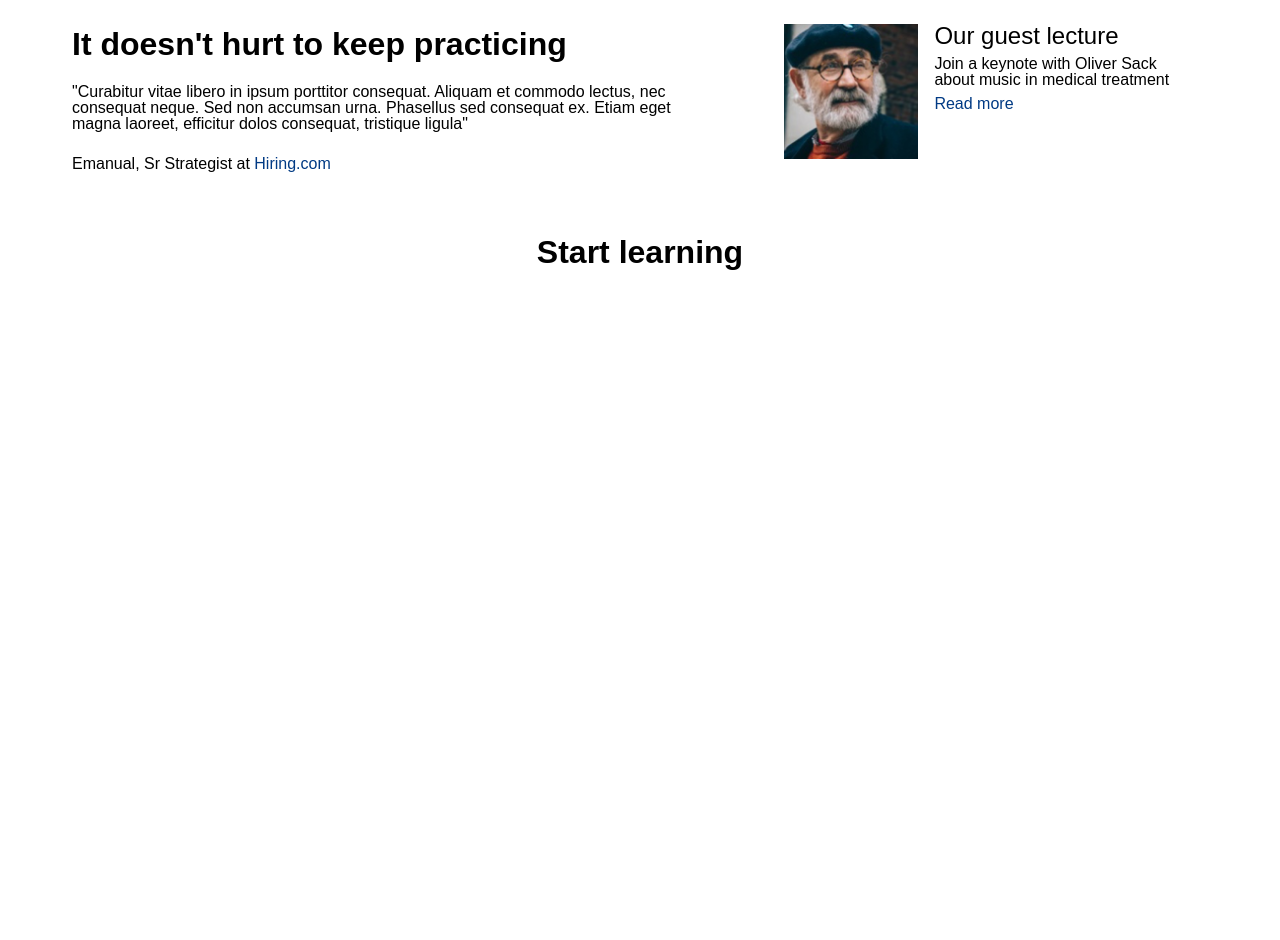
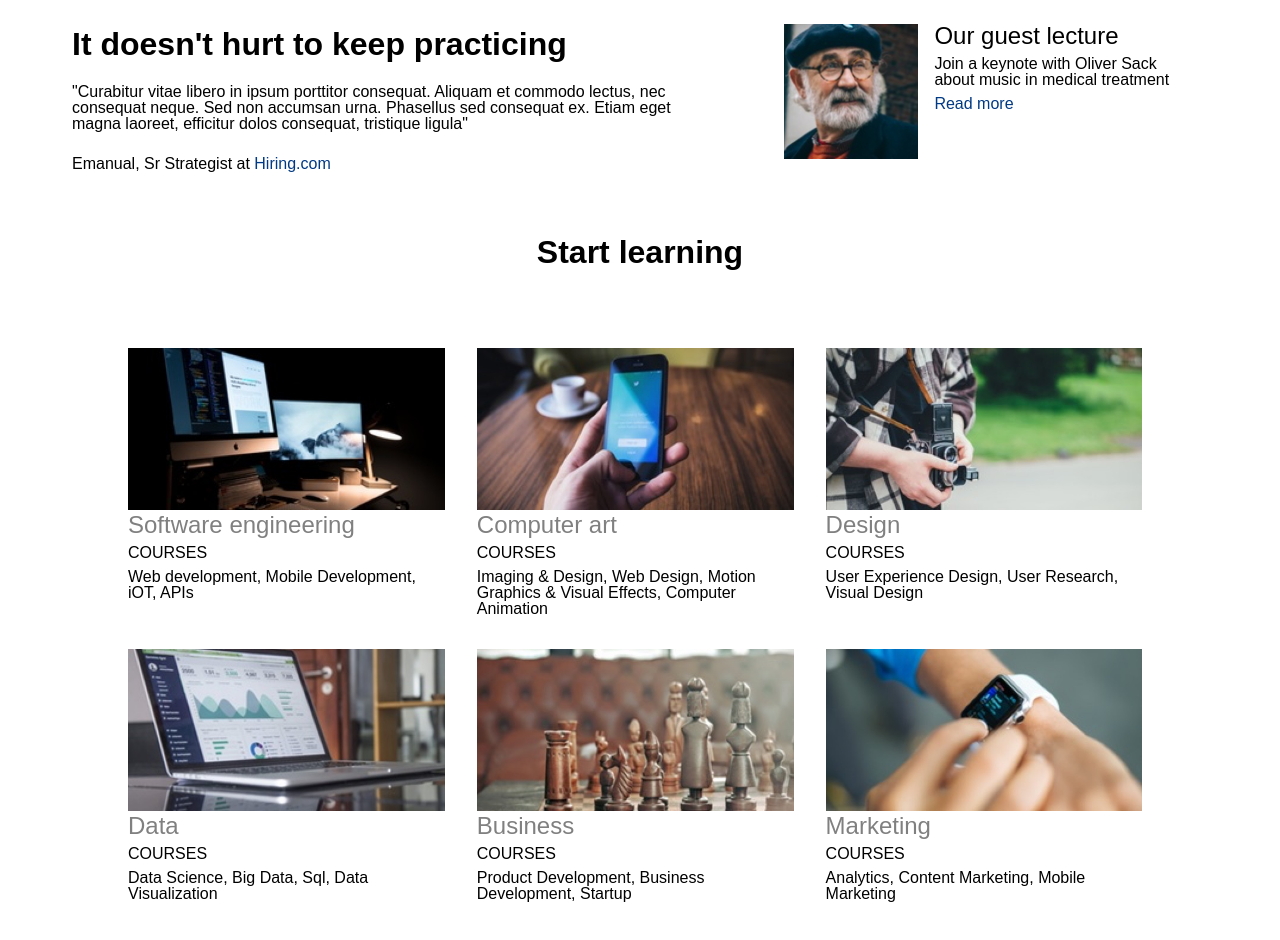
Before and after one commit to Erluke/colmar, a plain HTML site: page index.html in a window 1280 px wide. Shown: the part 987-1927 px from the top of the page. Before the commit the page ends 1287 px from the top, so only its background shows below. Drawn offline with Linux system fonts and the light colour scheme; a web font is replaced by a local one.

Commit message:
add section-3 desktop and style

```diff
--- a/index.html
+++ b/index.html
@@ -189,10 +189,44 @@
         </div>
         <div id="section-3-container">
           <div class="s3-row">
-
+            <div class="course-container">
+              <img src="./resources/images/course-software.jpg">
+              <h3>Software engineering</h3>
+              <h4>COURSES</h4>
+              <p>Web development, Mobile Development, iOT, APIs</p>
+            </div>
+            <div class="course-container">
+              <img src="./resources/images/course-computer-art.jpg">
+              <h3>Computer art</h3>
+              <h4>COURSES</h4>
+              <p>Imaging & Design, Web Design, Motion Graphics & Visual Effects, Computer Animation</p>
+            </div>
+            <div class="course-container">
+              <img src="./resources/images/course-design.jpg">
+              <h3>Design</h3>
+              <h4>COURSES</h4>
+              <p>User Experience Design, User Research, Visual Design</p>
+            </div>
           </div>
           <div class="s3-row">
-
+            <div class="course-container">
+              <img src="./resources/images/course-data.jpg">
+              <h3>Data</h3>
+              <h4>COURSES</h4>
+              <p>Data Science, Big Data, Sql, Data Visualization</p>
+            </div>
+            <div class="course-container">
+              <img src="./resources/images/course-business.jpg">
+              <h3>Business</h3>
+              <h4>COURSES</h4>
+              <p>Product Development, Business Development, Startup</p>
+            </div>
+            <div class="course-container">
+              <img src="./resources/images/course-marketing.jpg">
+              <h3>Marketing</h3>
+              <h4>COURSES</h4>
+              <p>Analytics, Content Marketing, Mobile Marketing</p>
+            </div>
           </div>
         </div>
       </div>
--- a/resources/css/style.css
+++ b/resources/css/style.css
@@ -604,3 +604,31 @@ height: 30%;
   right: 0%;
   left: 0%;
 }
+/* Section-3 Desktop */
+#section-3-container {
+  margin: 2rem 4.5rem;
+}
+.s3-row {
+
+  display: flex;
+}
+.course-container {
+  width: 30%;
+  margin: 1rem;
+}
+.course-container img {
+  width: 100%;
+
+}
+.course-container h3 {
+  color: #808080;
+  font-size: 1.5rem;
+  font-family: Vollkorn SC, sans-serif;
+  margin-bottom: 0.5rem;
+}
+.course-container h4 {
+  margin-bottom: 0.5rem;
+}
+.course-container p {
+
+}
```
